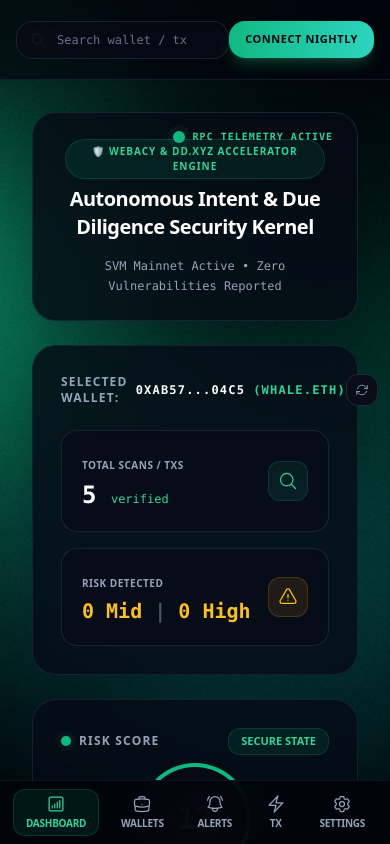
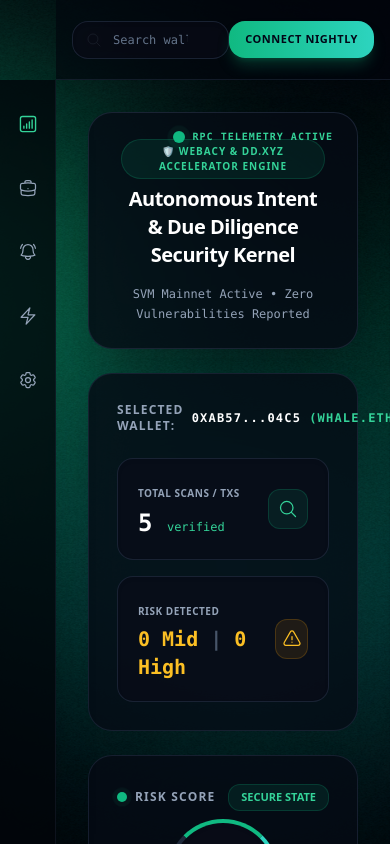
Before and after one commit to oficialponto6/cookielogix, a Next.js app: page /dashboard in a window 390 px wide. Built offline with nearby package versions, Linux system fonts and the light colour scheme; what @solana/web3.js would draw is missing.

Commit message:
fix: make mobile navigation fully functional with router.push and translucent glassmorphism bar

```diff
--- a/src/app/components/AppShell.tsx
+++ b/src/app/components/AppShell.tsx
@@ -40,7 +40,7 @@
 
       <Sidebar expanded={sidebarExpanded} setExpanded={setSidebarExpanded} />
 
-      <main className="flex-1 flex flex-col min-w-0 overflow-y-auto z-10 h-screen pb-28 lg:pb-0">
+      <main className="flex-1 flex flex-col min-w-0 overflow-y-auto z-10 h-screen pl-14 sm:pl-0">
         <header className="h-20 bg-[#03060e]/60 backdrop-blur-2xl border-b border-slate-800/60 px-4 sm:px-8 flex items-center justify-between sticky top-0 z-30 shrink-0">
           <div className="flex items-center gap-4 sm:gap-6 w-full max-w-xl">
             <h2 className="text-xs font-black text-slate-400 uppercase tracking-[0.2em] hidden sm:block">
@@ -80,18 +80,18 @@
 
         {children}
 
-        {/* BARRA DE NAVEGAÇÃO INFERIOR TRANSPARENTE E FUNCIONAL PARA MOBILE */}
-        <nav aria-label="Mobile Navigation" className="lg:hidden fixed bottom-0 left-0 right-0 bg-[#02050b]/90 backdrop-blur-xl border-t border-slate-800/40 px-2 py-2 flex items-center justify-around z-40 shadow-2xl">
+        {/* BARRA LATERAL ESQUERDA MOBILE (Somente Ícones, Sem Fundo, Vertical) */}
+        <nav aria-label="Mobile Sidebar Navigation" className="lg:hidden fixed left-0 top-20 bottom-0 w-14 bg-[#02050b]/80 backdrop-blur-xl border-r border-slate-800/40 flex flex-col items-center justify-start py-6 gap-6 z-40 shadow-2xl">
           {navItems.map((item) => {
             const isActive = pathname === item.path;
             return (
               <button
                 key={item.id}
                 onClick={() => router.push(item.path)}
-                className={`flex flex-col items-center justify-center py-1 px-3 rounded-xl transition ${isActive ? 'text-emerald-400 bg-emerald-500/10 border border-emerald-500/20' : 'text-slate-400 hover:text-slate-200'}`}
+                title={item.label}
+                className={`p-2.5 rounded-xl transition ${isActive ? 'text-emerald-400 scale-110' : 'text-slate-400 hover:text-slate-200'}`}
               >
                 {item.icon}
-                <span className="text-[10px] font-bold mt-0.5 uppercase tracking-tight">{item.label}</span>
               </button>
             );
           })}
```
